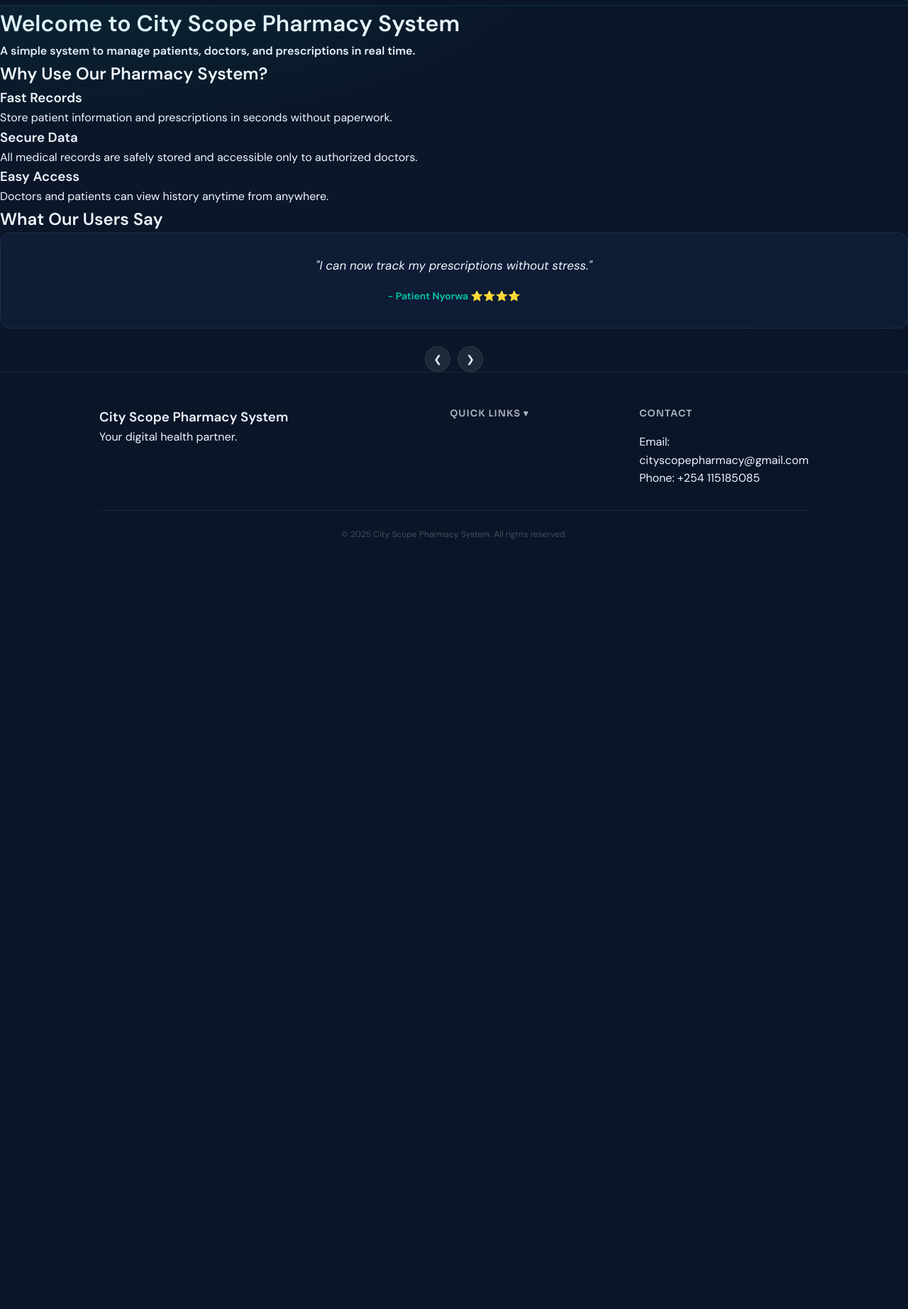
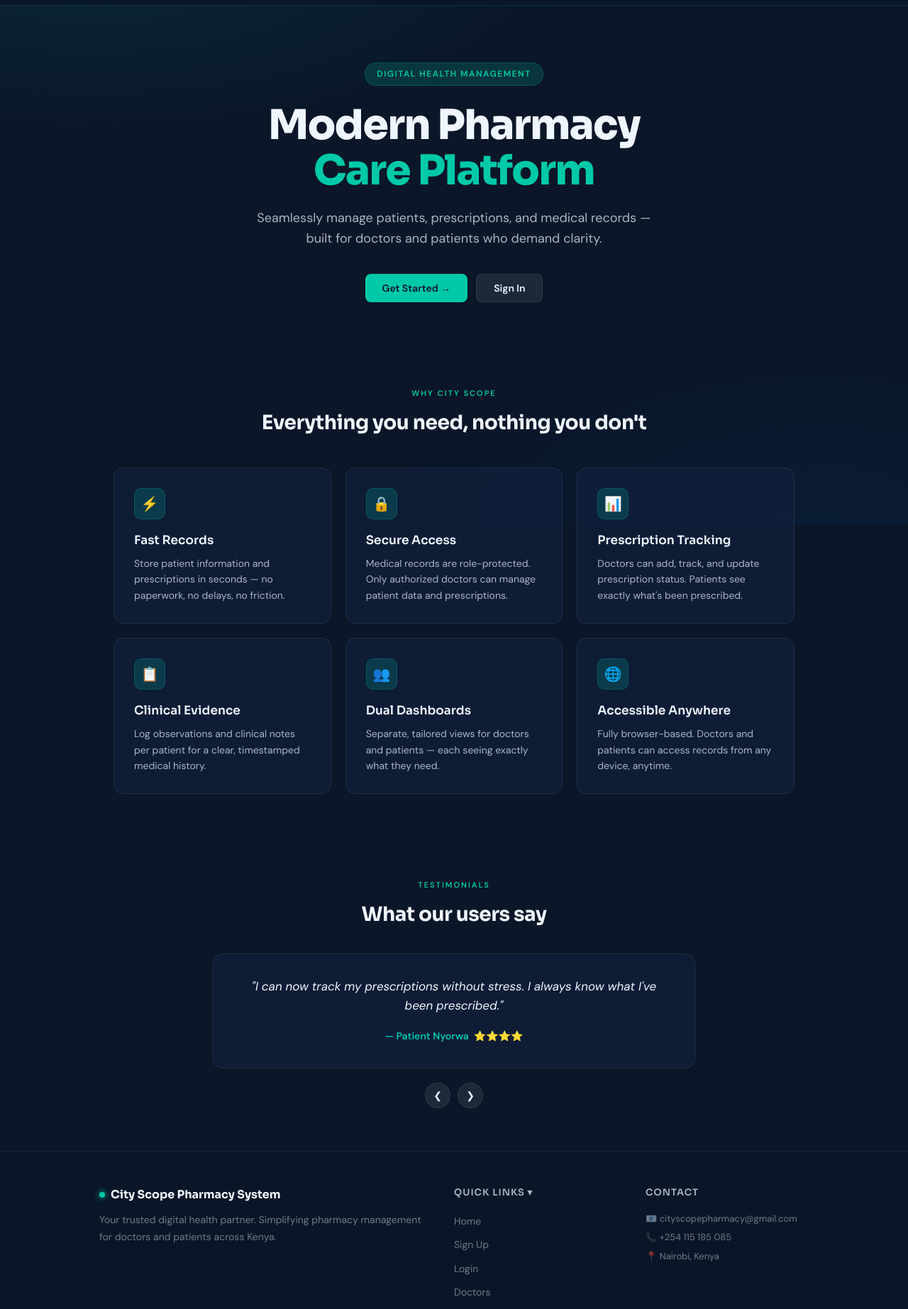
Before and after one commit to owenpioneers-jpg/City-Scope-Pharmacy-System, a plain HTML site: page index.html in a window 1280 px wide. Shown: the part 60-1905 px from the top of the page at 71% size. Before the commit the page ends 851 px from the top, so only its background shows below. Drawn offline with Linux system fonts and the light colour scheme.

Commit message:
Revamp index.html with new sections and content
Updated the title, navigation structure, and added new sections for hero, features, and testimonials. Enhanced footer content and modified existing text for clarity.

```diff
--- a/index.html
+++ b/index.html
@@ -3,142 +3,125 @@
 <head>
   <meta charset="UTF-8">
   <meta name="viewport" content="width=device-width, initial-scale=1.0">
-  <title>City Scope Pharmacy</title>
+  <title>City Scope Pharmacy System</title>
   <link rel="stylesheet" href="style.css">
 </head>
-
 <body class="index-page">
 
 <nav class="navbar">
   <div class="logo">City Scope Pharmacy</div>
-
   <div class="menu-toggle" id="mobile-menu">
-    <span class="bar"></span>
-    <span class="bar"></span>
-    <span class="bar"></span>
+    <span class="bar"></span><span class="bar"></span><span class="bar"></span>
   </div>
-
-  <ul class="nav-links">
-    <li><a href="index.html">Home</a></li>
-    <li class="guest-link"><a href="signup.html">Sign Up</a></li>
-    <li class="guest-link"><a href="login.html">Login</a></li>
-    <li class="user-link" style="display:none;"><a href="#" id="dashboardLink">Dashboard</a></li>
-    <li class="user-link" style="display:none;"><a href="#" id="logoutBtn">Logout</a></li>
-  </ul>
+  <ul class="nav-links"></ul>
 </nav>
 
-<div class="index-box">
-  <h1>Welcome to City Scope Pharmacy System</h1>
-  <p><strong>A simple system to manage patients, doctors, and prescriptions in real time.</strong></p>
+<!-- Hero -->
+<section class="hero">
+  <div class="hero-eyebrow">Digital Health Management</div>
+  <h1>Modern Pharmacy<br><span>Care Platform</span></h1>
+  <p>Seamlessly manage patients, prescriptions, and medical records — built for doctors and patients who demand clarity.</p>
+  <div class="hero-cta">
+    <a href="signup.html" class="btn btn-primary">Get Started →</a>
+    <a href="login.html" class="btn btn-secondary">Sign In</a>
   </div>
+</section>
 
-<section class="about">
-  <h2>Why Use Our Pharmacy System?</h2>
-  <div class="about-grid">
-    <div class="card">
+<!-- Features -->
+<section class="features-section">
+  <p class="section-label" style="text-align:center">Why City Scope</p>
+  <h2 class="section-title">Everything you need, nothing you don't</h2>
+  <div class="features-grid">
+    <div class="feature-card">
+      <div class="feature-icon">⚡</div>
       <h3>Fast Records</h3>
-      <p>Store patient information and prescriptions in seconds without paperwork.</p>
+      <p>Store patient information and prescriptions in seconds — no paperwork, no delays, no friction.</p>
     </div>
-    <div class="card">
-      <h3>Secure Data</h3>
-      <p>All medical records are safely stored and accessible only to authorized doctors.</p>
+    <div class="feature-card">
+      <div class="feature-icon">🔒</div>
+      <h3>Secure Access</h3>
+      <p>Medical records are role-protected. Only authorized doctors can manage patient data and prescriptions.</p>
     </div>
-    <div class="card">
-      <h3>Easy Access</h3>
-      <p>Doctors and patients can view history anytime from anywhere.</p>
+    <div class="feature-card">
+      <div class="feature-icon">📊</div>
+      <h3>Prescription Tracking</h3>
+      <p>Doctors can add, track, and update prescription status. Patients see exactly what's been prescribed.</p>
+    </div>
+    <div class="feature-card">
+      <div class="feature-icon">📋</div>
+      <h3>Clinical Evidence</h3>
+      <p>Log observations and clinical notes per patient for a clear, timestamped medical history.</p>
+    </div>
+    <div class="feature-card">
+      <div class="feature-icon">👥</div>
+      <h3>Dual Dashboards</h3>
+      <p>Separate, tailored views for doctors and patients — each seeing exactly what they need.</p>
+    </div>
+    <div class="feature-card">
+      <div class="feature-icon">🌐</div>
+      <h3>Accessible Anywhere</h3>
+      <p>Fully browser-based. Doctors and patients can access records from any device, anytime.</p>
     </div>
   </div>
 </section>
 
-<section class="reviews">
-  <h2>What Our Users Say</h2>
+<!-- Reviews -->
+<section class="reviews-section">
+  <p class="section-label" style="text-align:center">Testimonials</p>
+  <h2 class="section-title" style="font-family:'Sora',sans-serif;font-size:clamp(20px,3vw,28px);font-weight:700;text-align:center;color:var(--white);margin-bottom:32px;letter-spacing:-0.5px">What our users say</h2>
+  <div class="slider-wrapper">
     <div class="slider-container">
       <div class="review-slide active">
-      <p>"This system has helped me manage my patients easily."</p>
-      <strong>- Dr. Kabibi ⭐⭐⭐⭐⭐</strong>
+        <p>"This system has completely transformed how I manage my patients. Everything is in one place."</p>
+        <strong>— Dr. Kabibi &nbsp;⭐⭐⭐⭐⭐</strong>
       </div>
       <div class="review-slide">
-      <p>"I can now track my prescriptions without stress."</p>
-      <strong>- Patient Nyorwa ⭐⭐⭐⭐</strong>
+        <p>"I can now track my prescriptions without stress. I always know what I've been prescribed."</p>
+        <strong>— Patient Nyorwa &nbsp;⭐⭐⭐⭐</strong>
       </div>
       <div class="review-slide">
-      <p>"Very simple and effective pharmacy platform."</p>
-      <strong>- DR. Owen ⭐⭐⭐⭐⭐</strong>
+        <p>"Very simple and effective pharmacy platform. Clean, fast, and reliable."</p>
+        <strong>— Dr. Owen &nbsp;⭐⭐⭐⭐⭐</strong>
       </div>
       <div class="review-slide">
-      <p>"Appointments and prescriptions are now very organized."</p>
-      <strong>- Dr. Remmie Mwatee ⭐⭐⭐⭐⭐</strong>
+        <p>"Appointments and prescriptions are now very well organized. A joy to use daily."</p>
+        <strong>— Dr. Remmie Mwatee &nbsp;⭐⭐⭐⭐⭐</strong>
       </div>
     </div>
-
     <div class="slider-controls">
       <button onclick="prevSlide()">❮</button>
       <button onclick="nextSlide()">❯</button>
     </div>
+  </div>
 </section>
 
+<!-- Footer -->
 <footer class="footer">
   <div class="footer-content">
+    <div class="footer-brand">
+      <div class="logo-mark">City Scope Pharmacy System</div>
+      <p>Your trusted digital health partner. Simplifying pharmacy management for doctors and patients across Kenya.</p>
+    </div>
     <div>
-      <h3>City Scope Pharmacy System</h3>
-      <p>Your digital health partner.</p>
-    </div>
-    <div class="footer-links">
-  <h4 id="quickLinksToggle" class="quick-links-title">
-    Quick Links ▾
-  </h4>
-
-  <ul id="quickLinksMenu" class="quick-links-menu">
+      <h4>Quick Links ▾</h4>
+      <ul>
         <li><a href="index.html">Home</a></li>
         <li><a href="signup.html">Sign Up</a></li>
         <li><a href="login.html">Login</a></li>
+        <li><a href="contact.html">Doctors</a></li>
       </ul>
     </div>
-    <div>
+    <div class="footer-contact">
       <h4>Contact</h4>
-      <p>Email: cityscopepharmacy@gmail.com</p>
-      <p>Phone: +254 115185085</p>
+      <p>📧 cityscopepharmacy@gmail.com</p>
+      <p>📞 +254 115 185 085</p>
+      <p>📍 Nairobi, Kenya</p>
     </div>
   </div>
-  <p class="copy">© 2025 City Scope Pharmacy System. All rights reserved.</p>
+  <p class="copy">© 2026 City Scope Pharmacy System. All rights reserved.</p>
 </footer>
 
 <script src="js/navbar.js"></script>
 <script src="js/reviews.js"></script>
-<script>
-
-  const currentUser = JSON.parse(localStorage.getItem("currentUser"));
-  const dashboardLink = document.getElementById("dashboardLink");
-  const logoutBtn = document.getElementById("logoutBtn");
-  const guestLinks = document.querySelectorAll(".guest-link");
-  const userLinks = document.querySelectorAll(".user-link");
-
-  if (currentUser) {
-    guestLinks.forEach(el => el.style.display = "none");
-    userLinks.forEach(el => el.style.display = "block");
-    dashboardLink.href = currentUser.role === "doctor" ? "doctor-dashboard.html" : "patient-dashboard.html";
-
-    logoutBtn.addEventListener("click", () => {
-      localStorage.removeItem("currentUser");
-      window.location.href = "index.html";
-    });
-  }
-</script>
-<script>
-document.addEventListener("DOMContentLoaded", function () {
-  const toggle = document.getElementById("quickLinksToggle");
-  const menu = document.getElementById("quickLinksMenu");
-
-  if (!toggle || !menu) return;
-
-  toggle.addEventListener("click", () => {
-    menu.classList.toggle("show");
-
-    toggle.innerHTML = menu.classList.contains("show")
-      ? "Quick Links ▴"
-      : "Quick Links ▾";
-  });
-});
-</script>
 </body>
 </html>
```
Lines whose indentation alone changed are shown as unchanged.
